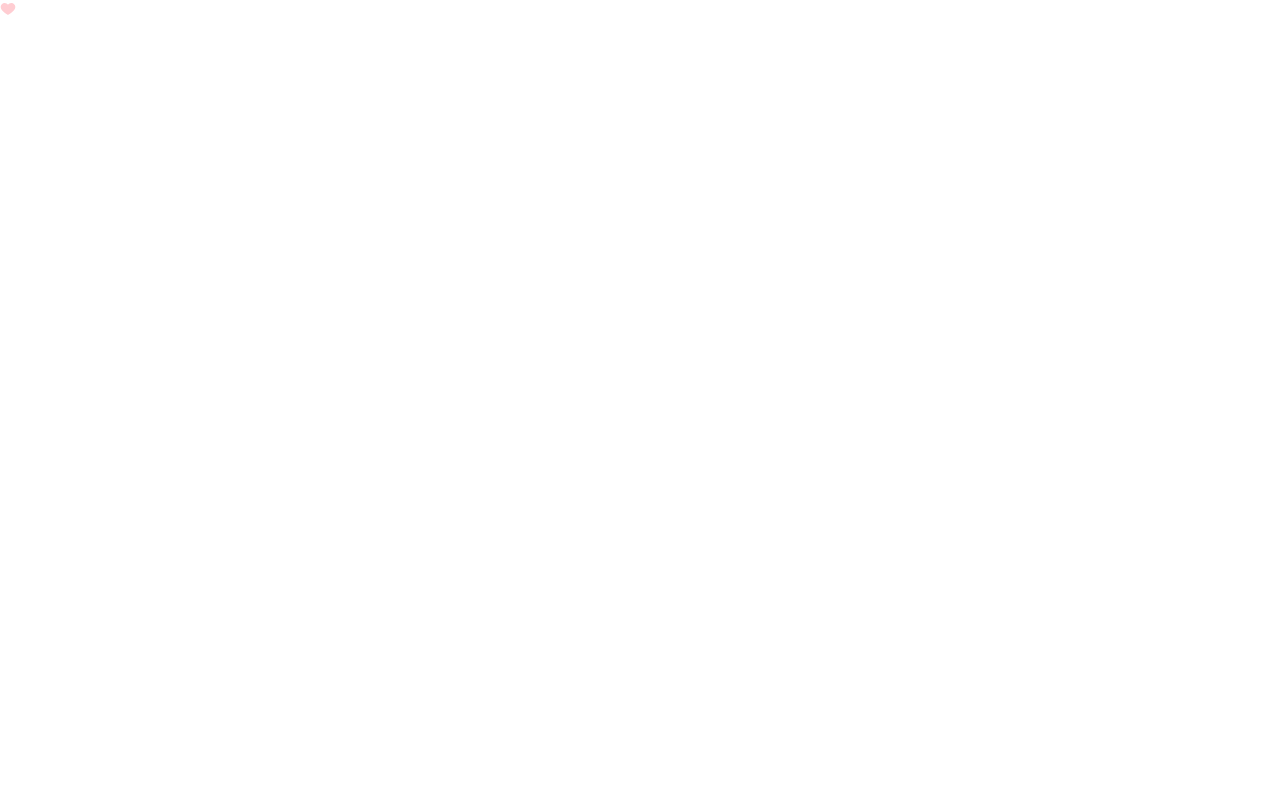
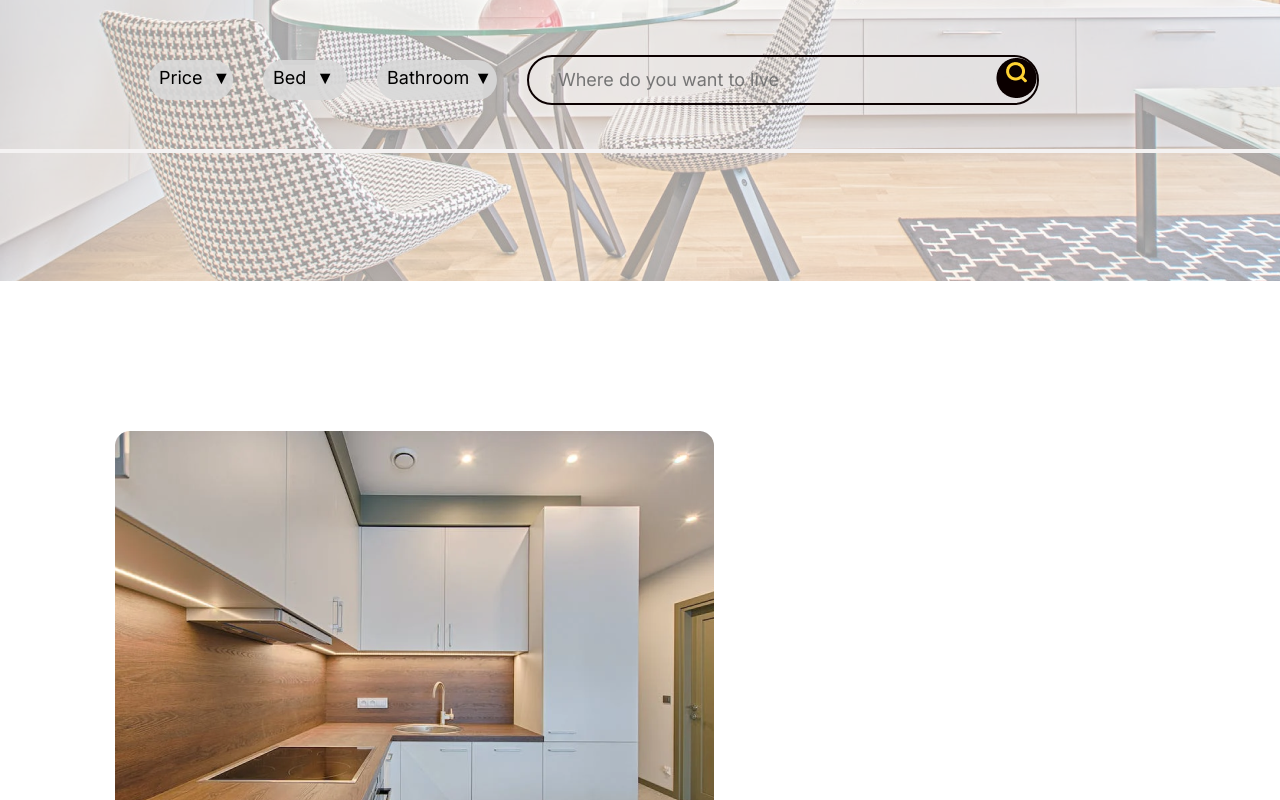
Before and after one commit to smartprincipal/EasyRentt, a React (Create React App) app: page / in a window 1280 px wide. Shown: the top 800 px of the page. Built offline with nearby package versions, Linux system fonts and the light colour scheme.

Commit message:
Installed react-icon and react-share

```diff
--- a/package.json
+++ b/package.json
@@ -14,6 +14,7 @@
     "react-responsive-carousel": "^3.2.23",
     "react-router-dom": "^6.4.3",
     "react-scripts": "5.0.1",
+    "react-share": "^4.4.1",
     "web-vitals": "^2.1.4",
     "yup": "^0.32.11"
   },
--- a/src/App.js
+++ b/src/App.js
@@ -5,17 +5,17 @@ import Login from "./Pages/Login/Login";
 import Catalogue from "../src/Pages/Catalogue/Catalogue";
 import SignUp from "./Pages/Signup/Signup";
 import { Routes, Route } from "react-router-dom";
-import Likebutton from "./Components/Button/LikeButton/Likebutton";
+
 
 function App() {
   return (
     <div>
-      {/* <Routes>
-        <Route path="/" element={<Landingpage />} />
-        <Route path="/Catalogue" element={<Catalogue />} />
+      <Routes>
+        {/* <Route path="/" element={<Landingpage />} /> */}
+        <Route path="/" element={<Catalogue />} />
         <Route path="/Signup" element={<SignUp />} />
-      </Routes> */}
-      <Likebutton />
+      </Routes>
+
       {/* <Login /> */}
       {/* <Landingpage /> */}
       {/* <Catalogue/>  */}
--- a/src/Components/Button/LikeButton/Likebutton.jsx
+++ b/src/Components/Button/LikeButton/Likebutton.jsx
@@ -1,19 +1,21 @@
-import React from 'react'
 import { useState } from 'react';
 import { FcLikePlaceholder, FcLike } from 'react-icons/fc';
 
 const Likebutton = () => {
+
 
     // Usestate for like button display
   const [toggle, setToggle] = useState(false)
 
   const handleToggle = () => {
     return setToggle(prevToggle =>!prevToggle)
-  }
+  };
+
+  const likeButtonStyle = { fontSize: "3rem" };
 
   return (
     <div className='likebutton' onClick={handleToggle}>
-        {toggle ? <FcLike /> : <FcLikePlaceholder />  }
+        {toggle ? <FcLike style={likeButtonStyle} /> : <FcLikePlaceholder style={likeButtonStyle} />  }
 
 
     </div>
--- a/src/Components/CatalogueCard/CatalogueCard.jsx
+++ b/src/Components/CatalogueCard/CatalogueCard.jsx
@@ -2,6 +2,7 @@ import React from 'react'
 import './CatalogueCard.css'
 import Button from '../Button/Button'
 import ShareIcon from '../../Assets/shareIcon.svg'
+import Likebutton from "../Button/LikeButton/Likebutton";
 import FavouriteIcon from '../../Assets/favouriteIcon.svg'
 
 const CatalogueCard = (props) => {
@@ -19,7 +20,9 @@ const CatalogueCard = (props) => {
     textAlign: "center",
     color: "#fff",
     border: "none"
-  }
+  };
+
+
   return (
     <div classname='catalogueCard'>
      <img src={props.catalogueImg} alt="" classname='catalogueImg'/>
@@ -61,7 +64,7 @@ const CatalogueCard = (props) => {
          <img src={ShareIcon} alt="" />
         </div>
         <div>
-         <img src={FavouriteIcon} alt="" />
+            <Likebutton  />
         </div>
        </div>
       </div>
```
Also changed, not shown: src/Components/Button/LikeButton/Likebutton.css (deleted), src/Components/CatalogueCard/CatalogueCard.css (line endings or trailing spaces), 1 other file (tests, documents, lock files or other folders).
